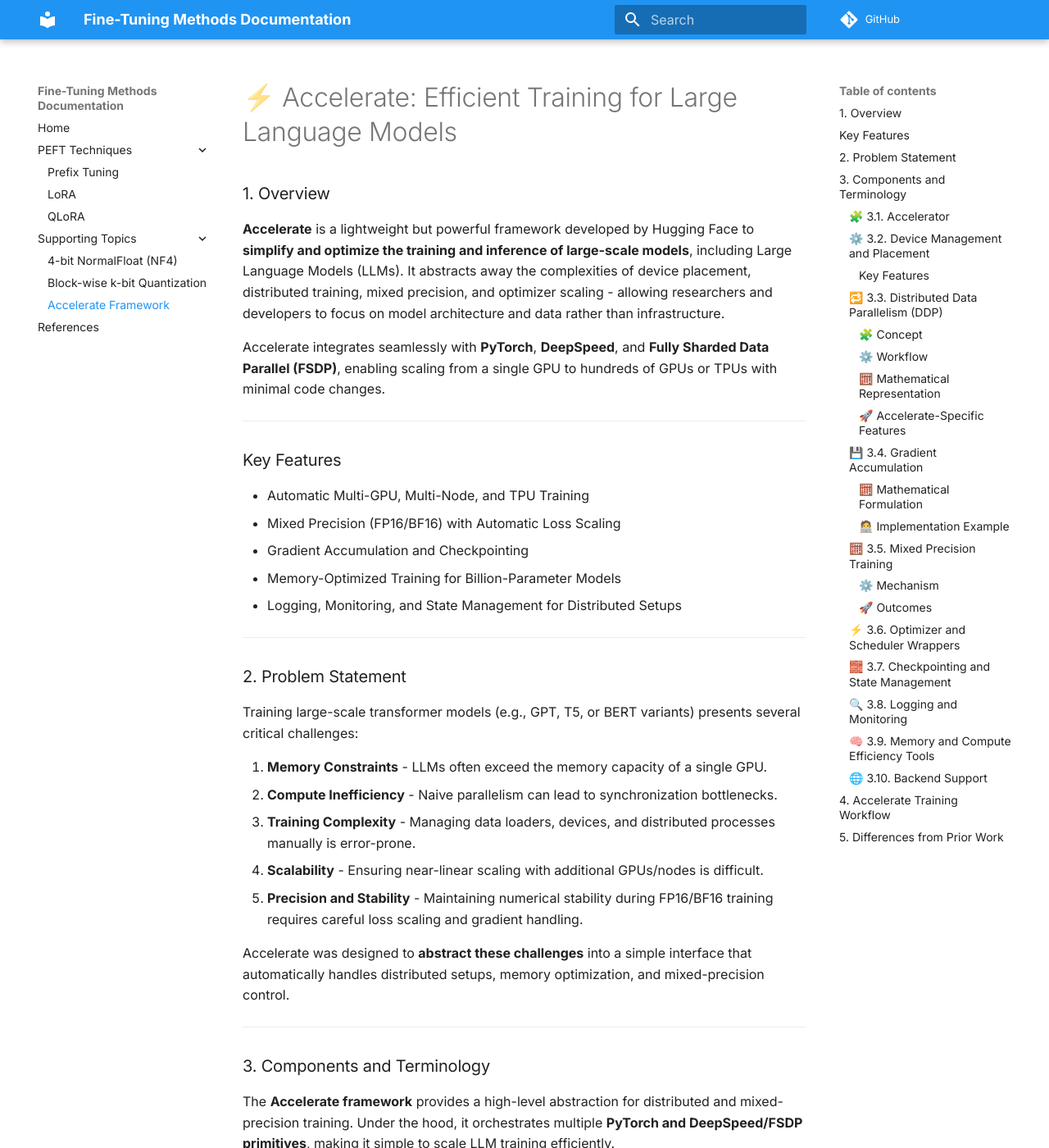
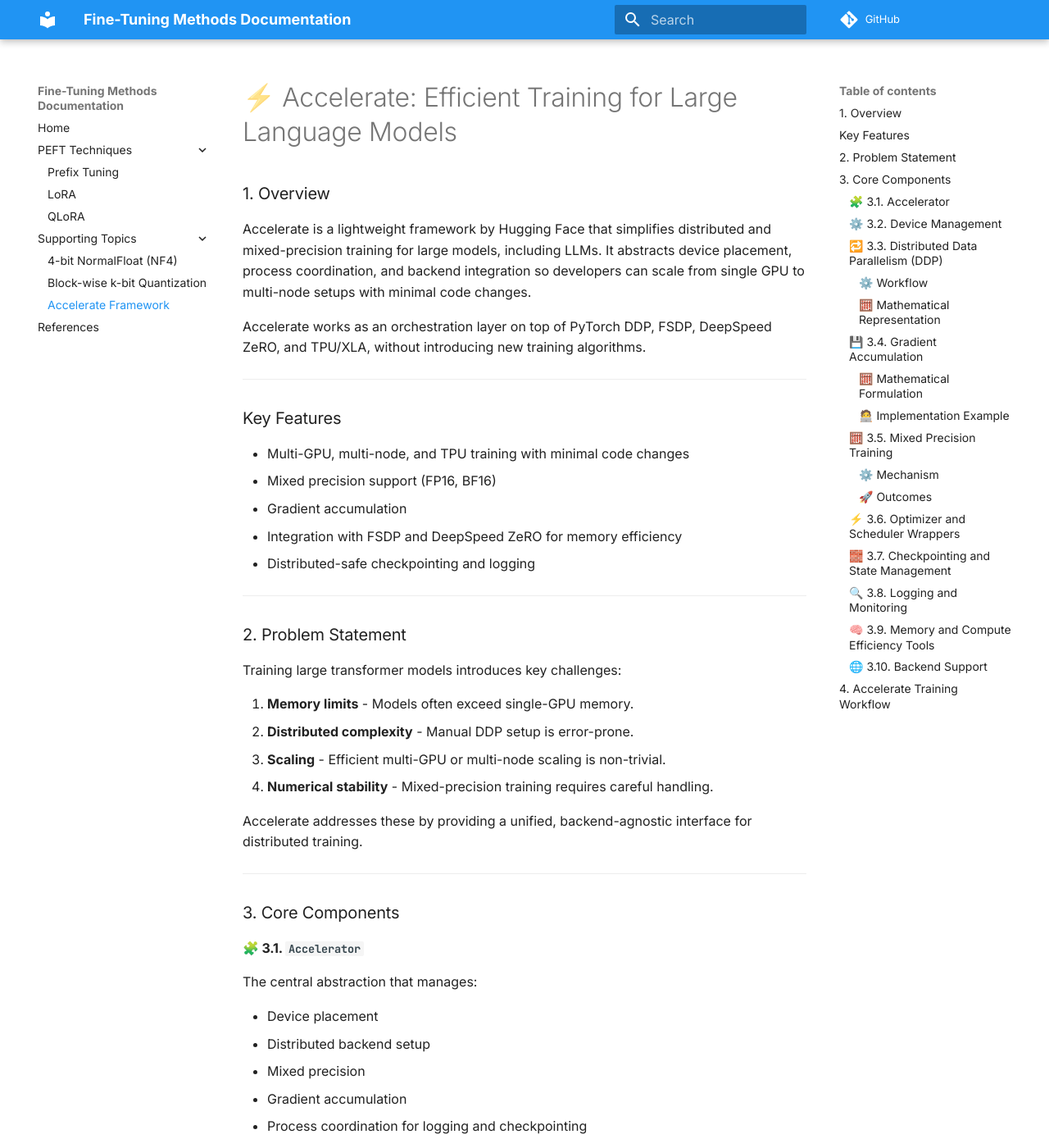
Before and after one commit to saurabhiit2007/LLM-Finetuning, an MkDocs documentation site: the page built from docs/supporting_topics/accelerate.md, in a window 1280 px wide and 1400 px high. Shown: the whole window at 82% size. Built offline with MkDocs 1.6.1 and Material for MkDocs 9.7.7, drawn with Linux system fonts in a browser that asks for light colours; comment, search, counter and statistics services are not loaded; some of the changed text lies outside the part shown.

Commit message:
Improved acclerate

````diff
--- a/docs/supporting_topics/accelerate.md
+++ b/docs/supporting_topics/accelerate.md
@@ -1,51 +1,44 @@
 # ⚡ Accelerate: Efficient Training for Large Language Models
 
 ### 1. Overview
-**Accelerate** is a lightweight but powerful framework developed by Hugging Face to **simplify and optimize the training and inference of large-scale models**, including Large Language Models (LLMs). It abstracts away the complexities of device placement, distributed training, mixed precision, and optimizer scaling - allowing researchers and developers to focus on model architecture and data rather than infrastructure.
+Accelerate is a lightweight framework by Hugging Face that simplifies distributed and mixed-precision training for large models, including LLMs. It abstracts device placement, process coordination, and backend integration so developers can scale from single GPU to multi-node setups with minimal code changes.
 
-Accelerate integrates seamlessly with **PyTorch**, **DeepSpeed**, and **Fully Sharded Data Parallel (FSDP)**, enabling scaling from a single GPU to hundreds of GPUs or TPUs with minimal code changes.
+Accelerate works as an orchestration layer on top of PyTorch DDP, FSDP, DeepSpeed ZeRO, and TPU/XLA, without introducing new training algorithms.
 
 ---
 
 ### Key Features
-- Automatic Multi-GPU, Multi-Node, and TPU Training
-- Mixed Precision (FP16/BF16) with Automatic Loss Scaling
-- Gradient Accumulation and Checkpointing
-- Memory-Optimized Training for Billion-Parameter Models
-- Logging, Monitoring, and State Management for Distributed Setups
+- Multi-GPU, multi-node, and TPU training with minimal code changes
+- Mixed precision support (FP16, BF16)
+- Gradient accumulation
+- Integration with FSDP and DeepSpeed ZeRO for memory efficiency
+- Distributed-safe checkpointing and logging
 
 ---
 
 ### 2. Problem Statement
 
-Training large-scale transformer models (e.g., GPT, T5, or BERT variants) presents several critical challenges:
+Training large transformer models introduces key challenges:
 
-1. **Memory Constraints** - LLMs often exceed the memory capacity of a single GPU.
-2. **Compute Inefficiency** - Naive parallelism can lead to synchronization bottlenecks.
-3. **Training Complexity** - Managing data loaders, devices, and distributed processes manually is error-prone.
-4. **Scalability** - Ensuring near-linear scaling with additional GPUs/nodes is difficult.
-5. **Precision and Stability** - Maintaining numerical stability during FP16/BF16 training requires careful loss scaling and gradient handling.
+1. **Memory limits** - Models often exceed single-GPU memory.
+2. **Distributed complexity** - Manual DDP setup is error-prone.
+3. **Scaling** - Efficient multi-GPU or multi-node scaling is non-trivial.
+4. **Numerical stability** - Mixed-precision training requires careful handling.
 
-Accelerate was designed to **abstract these challenges** into a simple interface that automatically handles distributed setups, memory optimization, and mixed-precision control.
+Accelerate addresses these by providing a unified, backend-agnostic interface for distributed training.
 
 ---
 
-### 3. Components and Terminology
-
-The **Accelerate framework** provides a high-level abstraction for distributed and mixed-precision training. Under the hood, it orchestrates multiple **PyTorch and DeepSpeed/FSDP primitives**, making it simple to scale LLM training efficiently.
-
-Below are the core components and their detailed functions:
-
----
+### 3. Core Components
 
 #### 🧩 3.1. `Accelerator`
-The **core abstraction** in the library responsible for:
+The central abstraction that manages:
 
-- Device placement (CPU/GPU/TPU)
-- Mixed-precision management
-- Distributed data parallel configuration
+- Device placement
+- Distributed backend setup
+- Mixed precision
 - Gradient accumulation
-- Checkpointing and logging orchestration
+- Process coordination for logging and checkpointing
 
 **Initialization:**
 ```python
@@ -55,23 +48,19 @@ accelerator = Accelerator()
 model, optimizer, dataloader = accelerator.prepare(model, optimizer, dataloader)
 ```
 
-Accelerate automatically:
+What Accelerate does automatically:
 
-- Moves tensors to appropriate devices.
-- Wraps models in distributed containers (DDP/FSDP).
-- Enables mixed-precision with gradient scaling.
+- Moves models and data to the correct device
+- Wraps models with DDP, FSDP, or DeepSpeed
+- Handles mixed-precision context and gradient scaling
 
-#### ⚙️ 3.2. Device Management and Placement
+#### ⚙️ 3.2. Device Management
 
-The **Accelerate** library automatically detects and assigns available hardware devices to streamline distributed and mixed-precision training.
+Accelerate auto-detects available hardware and exposes a unified device handle.
 
-##### Key Features
+- Supports CPU, CUDA GPUs, and TPUs
+- Avoids manual .cuda() or rank-specific logic
 
-- **Auto Device Detection:** Automatically chooses between `cuda`, `xla`, or `cpu` based on availability.
-- **Device-Agnostic Programming:** Provides a unified handle `accelerator.device` for consistent tensor operations across devices.
-- **Transparent Model/Data Movement:** Automatically transfers model weights and input tensors to the correct device.
-
-**Example:**
 ```python
 inputs = inputs.to(accelerator.device)
 ```
@@ -79,11 +68,7 @@ inputs = inputs.to(accelerator.device)
 Benefit: Prevents CUDA placement errors and maximizes hardware utilization.
 
 #### 🔁 3.3. Distributed Data Parallelism (DDP)
-
-##### 🧩 Concept
-Implements **data parallel training**, where each GPU maintains a replica of the model and processes a subset of the dataset.
-
----
+Each device holds a replica of the model and processes a shard of data.
 
 ##### ⚙️ Workflow
 1. Each GPU computes gradients on its **local data shard**.
@@ -94,9 +79,9 @@ Implements **data parallel training**, where each GPU maintains a replica of the
 
 ##### 🧮 Mathematical Representation
 
-\[
+$$
 g = \frac{1}{D} \sum_{d=1}^{D} g_d
-\]
+$$
 
 Where:
 
@@ -105,17 +90,16 @@ Where:
 
 ---
 
-##### 🚀 Accelerate-Specific Features
-- **Automatic `find_unused_parameters` detection** — Identifies and skips parameters not used in a forward pass, preventing gradient synchronization errors in dynamic or conditional models.
+Accelerate provides:
+
+- Simple configuration for DDP
+- Support for FSDP and DeepSpeed ZeRO
+- Efficient gradient synchronization using PyTorch primitives
 - **Gradient bucketing** - combining many small gradient updates into a few larger batches before sharing them between GPUs - this reduces communication time and makes training faster.
 
     ??? info "Difference b/w Gradient Accumulation and Bucketing"
         - Gradient Accumulation helps with memory limits — it adds up gradients over several mini-batches before taking an optimizer step, so you can simulate larger batch sizes on limited GPU memory.
         - Gradient Bucketing helps with communication overhead — it groups many small gradients together before synchronizing across GPUs, so data exchange between devices is faster and more efficient.
-
-- **Built-in support** for:
-    - 🧩 **FSDP (Fully Sharded Data Parallel)**
-    - ⚡ **DeepSpeed ZeRO** for memory-efficient large model training.
 
 ---
 
@@ -127,16 +111,15 @@ Simulates **large batch sizes** without exceeding GPU memory limits by **accumul
 
 ##### 🧮 Mathematical Formulation
 
-\[
+$$
 \bar{g} = \frac{1}{N} \sum_{i=1}^{N} g_i
-\]
+$$
 
 Where:
 
 - \( N \): Number of mini-batches accumulated
 - \( g_i \): Gradient from the \( i^{th} \) mini-batch
 
----
 
 ##### 🧑‍💻 Implementation Example
 
@@ -158,8 +141,8 @@ with accelerator.accumulate(model):
 
 ##### ⚙️ Mechanism
 
-- **Forward Pass:** Uses FP16 for compute-intensive layers to reduce computation time.
-- **Backward Pass:** Applies dynamic loss scaling to prevent gradient underflow.
+- **Forward Pass:** Forward pass uses lower precision FP16
+- **Backward Pass:** Applies dynamic loss scaling to prevent gradient underflow (mainly FP16).
 - **Optimizer Step:** Performed in FP32 for numerical stability during parameter updates.
 
 ---
@@ -183,9 +166,8 @@ optimizer, scheduler = accelerator.prepare(optimizer, scheduler)
 Key Functions:
 
 - Synchronizes state across distributed workers.
-- Adjusts learning rates according to world size.
-- Supports optimizer sharding for memory savings.
-- Supports: AdamW, Adafactor, Fused Optimizers, and DeepSpeed ZeRO stages.
+- Compatibility with sharded optimizers (FSDP, ZeRO)
+- Works with common optimizers like AdamW and Adafactor
 
 #### 🧱 3.7. Checkpointing and State Management
 
@@ -267,21 +249,3 @@ for epoch in range(num_epochs):
     accelerator.log({"epoch": epoch, "loss": loss.item()})
 
 ```
-
-Automatic Handling:
-
-- Device and precision configuration
-- Gradient scaling
-- Distributed synchronization
-
-
-### 5. Differences from Prior Work
-
-| Feature                  | Accelerate         | Vanilla PyTorch / HuggingFace Trainer |
-| ------------------------ | ------------------ | ------------------------------------- |
-| Multi-device abstraction | ✅ Seamless         | ❌ Manual setup                        |
-| Mixed precision support  | ✅ Automatic        | ❌ Manual AMP handling                 |
-| Gradient accumulation    | ✅ Built-in         | ❌ Custom implementation               |
-| Optimizer/model wrapping | ✅ One-line setup   | ❌ Manual DDP wrapping                 |
-| Sharded training         | ✅ FSDP + ZeRO      | ❌ Not supported directly              |
-| Checkpointing            | ✅ Distributed-safe | ❌ Requires manual rank control        |
````
